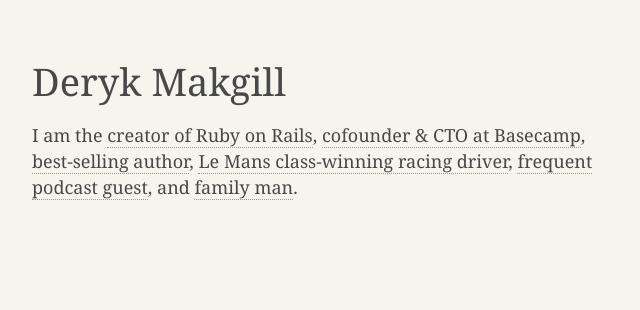
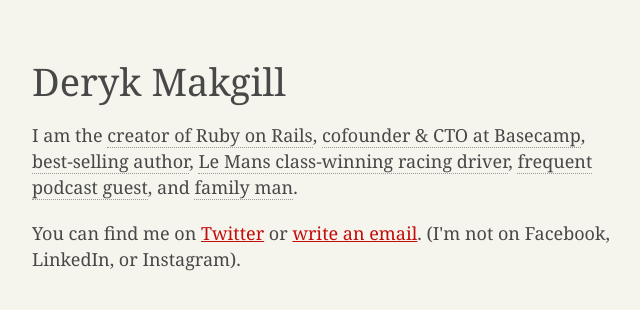
Before and after one commit to derykmakgill/matt, a Jekyll site: the page built from index.html, in a window 1280 px wide. Shown: the top 310 px of the page, without its empty margins (318-958 px from the left). Built offline with Jekyll 4.4.1, drawn with Linux system fonts in a browser that asks for light colours.

Commit message:
Update index.html

```diff
--- a/index.html
+++ b/index.html
@@ -1,3 +1,5 @@
 ---
 layout: default
 ---
+
+<p>You can find me on <a href="http://twitter.com/dhh">Twitter</a> or <a href="mailto:david@hey.com">write an email</a>. (I'm not on Facebook, LinkedIn, or Instagram).</p>
```
